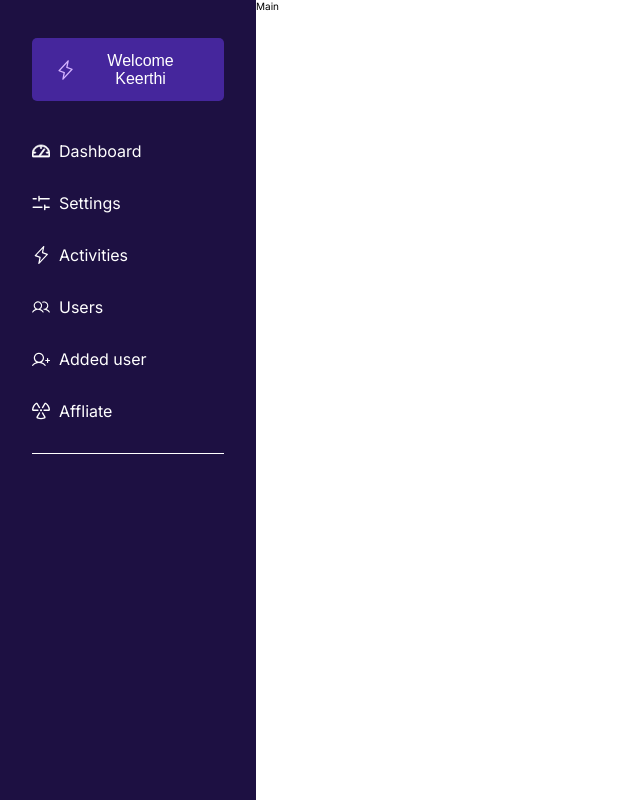
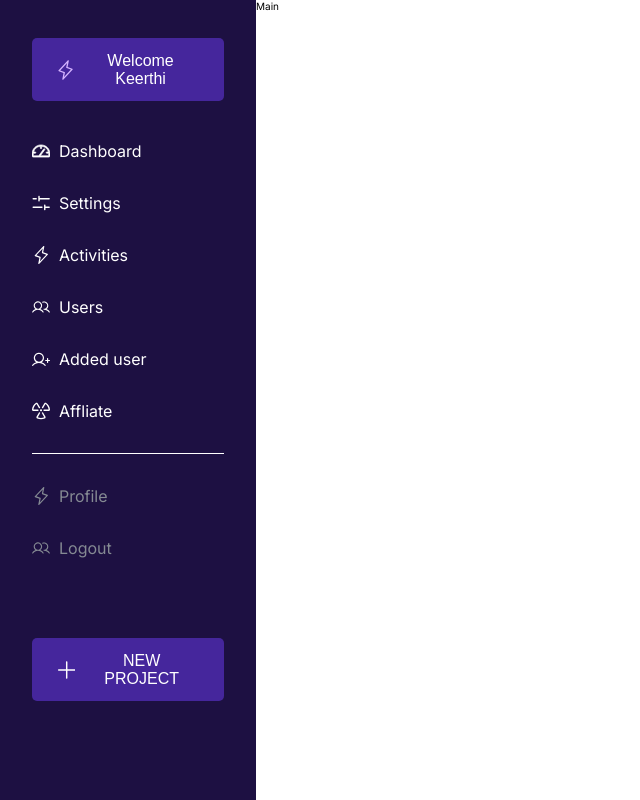
Before and after one commit to Prospertech-github/dashboardDesign, a React (Create React App) app: page / in a window 1280 px wide. Shown: the whole page, without its empty margins (0-640 px from the left). Built offline with nearby package versions, Linux system fonts and the light colour scheme.

Commit message:
FEAT: Completed SideBar of DashBoard

```diff
--- a/src/components/ctaButton/Buttons.jsx
+++ b/src/components/ctaButton/Buttons.jsx
@@ -4,3 +4,11 @@ import styles from './Buttons.module.css'
 export const AddTask = () => {
   return <button className={styles.addtaskButton}> &#43; Add Task </button>;
 }
+
+export const SideBarButton = ({children, text}) => {
+  return (
+		<button className={styles.btnSideBar}>
+			{children} {text}
+		</button>
+  );
+}
--- a/src/components/ctaButton/Buttons.module.css
+++ b/src/components/ctaButton/Buttons.module.css
@@ -8,3 +8,19 @@
   border: 1px dashed #D5D5D5;
   background: #F2F4F5;
 }
+
+.btnSideBar{
+  background: #45269C;
+  border: none;
+  border-radius: 5px;
+  padding: 1.35rem 2.6rem;
+  font-size: 1.6rem;
+  font-weight: 400;
+  color: #fff;
+  display: flex;
+  align-items: center;
+  gap: 1rem;
+}
+.btnSideBar:focus{
+  outline: none;
+}
--- a/src/components/iconText/IconText.jsx
+++ b/src/components/iconText/IconText.jsx
@@ -1,7 +1,7 @@
 import React from 'react'
 import styles from './IconText.module.css'
 
-const IconText = ({children, space, text }) => {
+const IconText = ({children, space, text, grey }) => {
   let gap;
   if (space === 9) gap = 'nine';
   if (space === 4) gap = 'four';
@@ -9,7 +9,7 @@ const IconText = ({children, space, text }) => {
   return (
     <div className={`${styles.iconText} ${styles[gap]}`}>
       {children}
-      <p>{text}</p>
+      <p className={`${grey && styles.grey}`}>{text}</p>
     </div>
   )
 }
--- a/src/components/iconText/IconText.module.css
+++ b/src/components/iconText/IconText.module.css
@@ -18,8 +18,6 @@
 .iconText p{
   font-size: 1.6rem;
 }
-.icon{
-  fill: blue;
-  width: 23rem;
-  stroke: blue;
+p.grey{
+  color: #858A93;
 }
--- a/src/components/icons/Icons.jsx
+++ b/src/components/icons/Icons.jsx
@@ -119,3 +119,20 @@ export const AffliateIcon = ({fill, size}) => {
 		</svg>
 	);
 }
+
+export const PlusIcon = ({size, fill}) => {
+	return (
+		<svg
+			width={size}
+			height={size}
+			viewBox="0 0 24 24"
+			fill="none"
+			xmlns="http://www.w3.org/2000/svg"
+		>
+			<path
+				d="M24 12C24 12.2652 23.8946 12.5196 23.7071 12.7071C23.5196 12.8946 23.2652 13 23 13H13V23C13 23.2652 12.8946 23.5196 12.7071 23.7071C12.5196 23.8946 12.2652 24 12 24C11.7348 24 11.4804 23.8946 11.2929 23.7071C11.1054 23.5196 11 23.2652 11 23V13H1C0.734784 13 0.48043 12.8946 0.292893 12.7071C0.105357 12.5196 0 12.2652 0 12C0 11.7348 0.105357 11.4804 0.292893 11.2929C0.48043 11.1054 0.734784 11 1 11H11V1C11 0.734784 11.1054 0.48043 11.2929 0.292893C11.4804 0.105357 11.7348 0 12 0C12.2652 0 12.5196 0.105357 12.7071 0.292893C12.8946 0.48043 13 0.734784 13 1V11H23C23.2652 11 23.5196 11.1054 23.7071 11.2929C23.8946 11.4804 24 11.7348 24 12Z"
+				fill={fill}
+			/>
+		</svg>
+	);
+}
--- a/src/index.css
+++ b/src/index.css
@@ -11,7 +11,7 @@ body{
   width: 100%;
   max-width: 1920px;
   margin: 0 auto;
-  overflow: hidden;
+  /* overflow: hidden; */
   height: 100%;
   font-family: 'Inter', sans-serif;
   /* background: #000; */
@@ -22,7 +22,3 @@ a{
 ul{
   list-style: none;
 }
-
-.test{
-  display: flex;
-}
--- a/src/pages/sidebar/SideBar.jsx
+++ b/src/pages/sidebar/SideBar.jsx
@@ -8,16 +8,17 @@ import {
 	UsersIcon,
 	AddUserIcon,
 	AffliateIcon,
+	PlusIcon,
 } from '../../components/icons/Icons';
 import IconText from '../../components/iconText/IconText';
+import { SideBarButton } from '../../components/ctaButton/Buttons';
 
 const SideBar = () => {
 	return (
 		<div className={styles.sidebar}>
-			<button className={styles.btnWelcome}>
-				{' '}
-				<LighteningWelcome /> Welcome Keerthi{' '}
-			</button>
+			<SideBarButton text='Welcome Keerthi'>
+				<LighteningWelcome />
+			</SideBarButton>
 
 			<div className={styles.navigations}>
 				<IconText text="Dashboard" space={9}>
@@ -45,10 +46,22 @@ const SideBar = () => {
 				</IconText>
 
 				<div className={styles.line} />
+
+				<IconText text="Profile" space={9} grey>
+					<LighteningIcon size={18} fill="#858A93" />
+				</IconText>
+
+				<IconText text="Logout" space={9} grey>
+					<UsersIcon size={18} fill="#858A93" />
+				</IconText>
 			</div>
 
+			<div className={styles.bottomDiv}>
+				<SideBarButton text='NEW PROJECT'>
+					<PlusIcon size={18} fill='white' />
+				</SideBarButton>
+			</div>
 		</div>
-
 	);
 };
 
--- a/src/pages/sidebar/SideBar.module.css
+++ b/src/pages/sidebar/SideBar.module.css
@@ -31,3 +31,7 @@
   height: 1px;
   background: #fff;
 }
+.bottomDiv{
+  width: fit-content;
+  margin-top: 8rem;
+}
```
Also changed, not shown: src/components/Test.jsx (deleted, +0 -12 lines).
